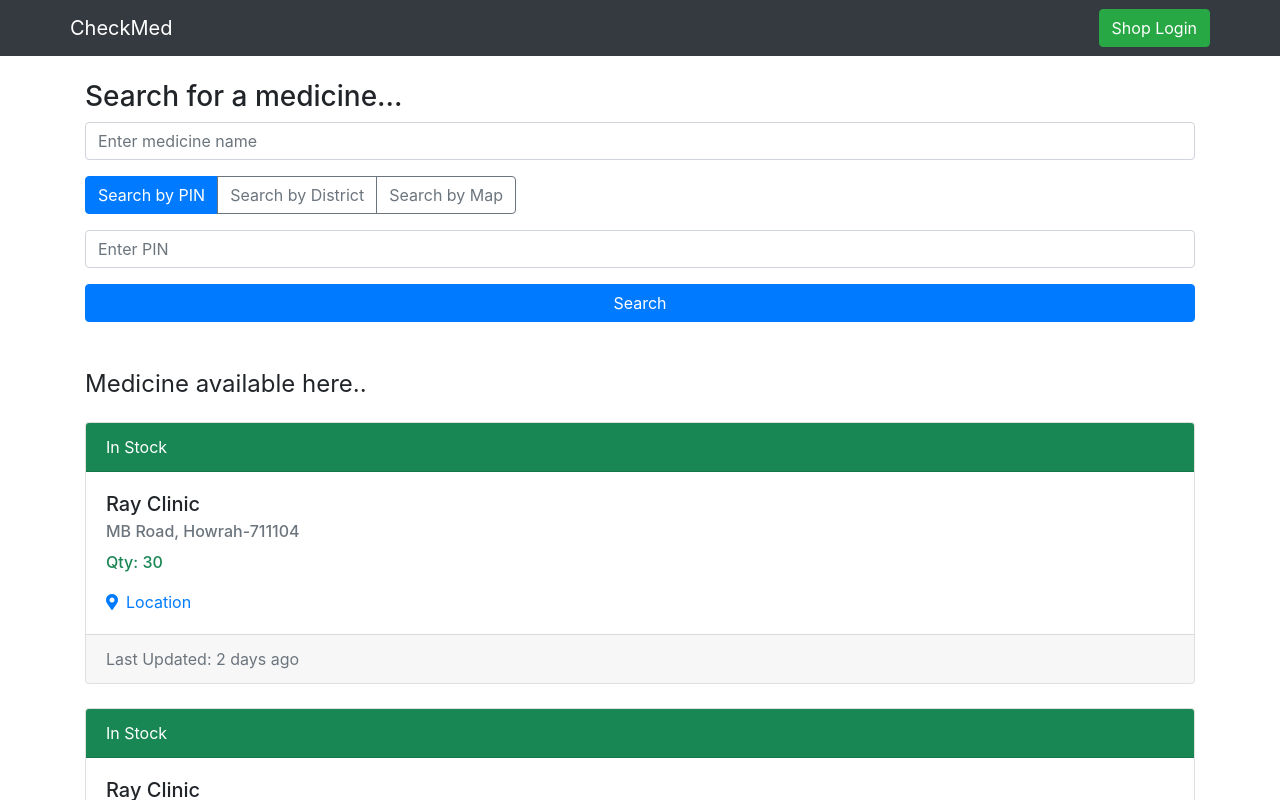
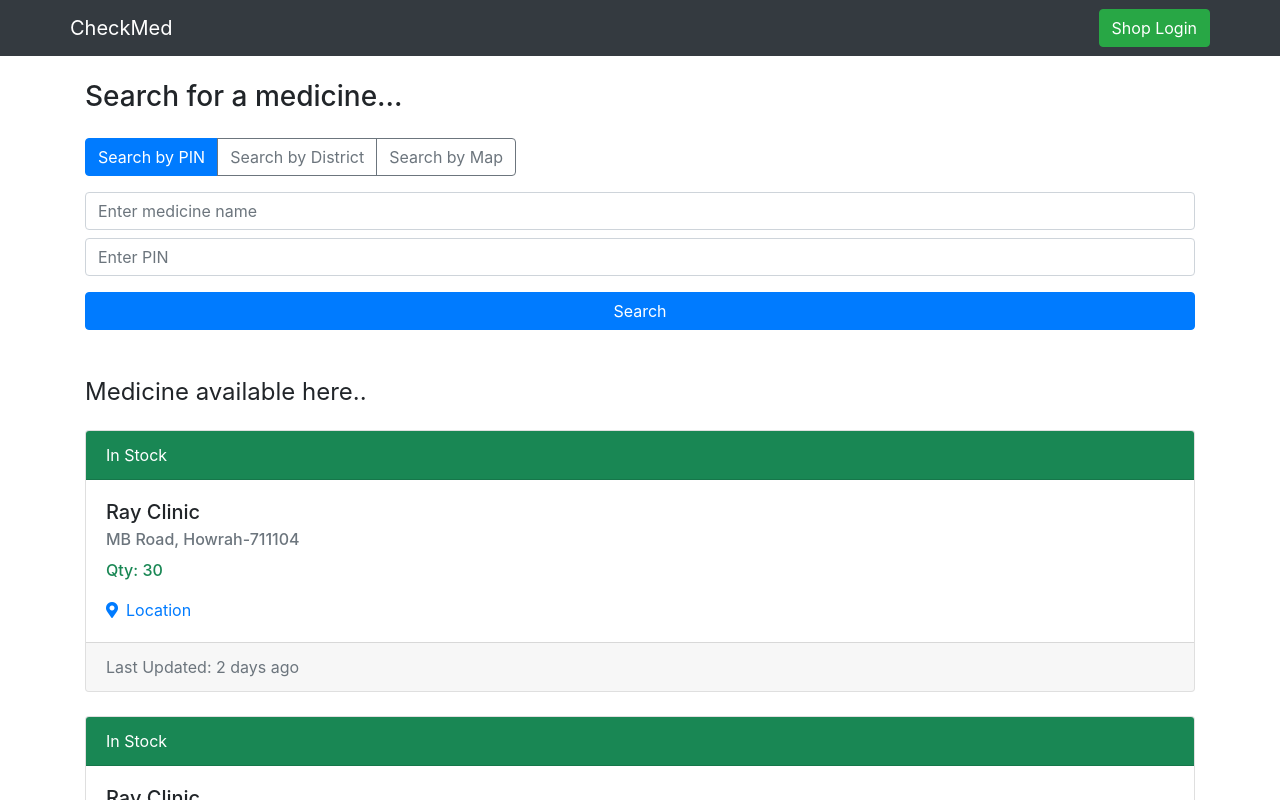
Before and after one commit to SrijanDas/Check-Med-frontend, a React (Create React App) app: page / in a window 1280 px wide. Shown: the top 800 px of the page. Built offline with nearby package versions, Linux system fonts and the light colour scheme.

Commit message:
search form modified

```diff
--- a/src/components/SearchForm.jsx
+++ b/src/components/SearchForm.jsx
@@ -21,8 +21,6 @@ function SearchForm() {
     <>
       <h3 className="mt-4">Search for a medicine...</h3>
       <Form>
-        <Form.Control type="text" placeholder="Enter medicine name" />
-
         <ButtonGroup className="mt-3">
           {buttons.map((btn, idx) => (
             <Button
@@ -39,7 +37,13 @@ function SearchForm() {
             </Button>
           ))}
         </ButtonGroup>
-        <Form.Control type="text" placeholder="Enter PIN" />
+        <Form.Control
+          type="text"
+          className="mb-2"
+          placeholder="Enter medicine name"
+          required
+        />
+        <Form.Control type="text" placeholder="Enter PIN" required />
 
         <Button variant="primary" className="mt-3 btn-block">
           Search
```
